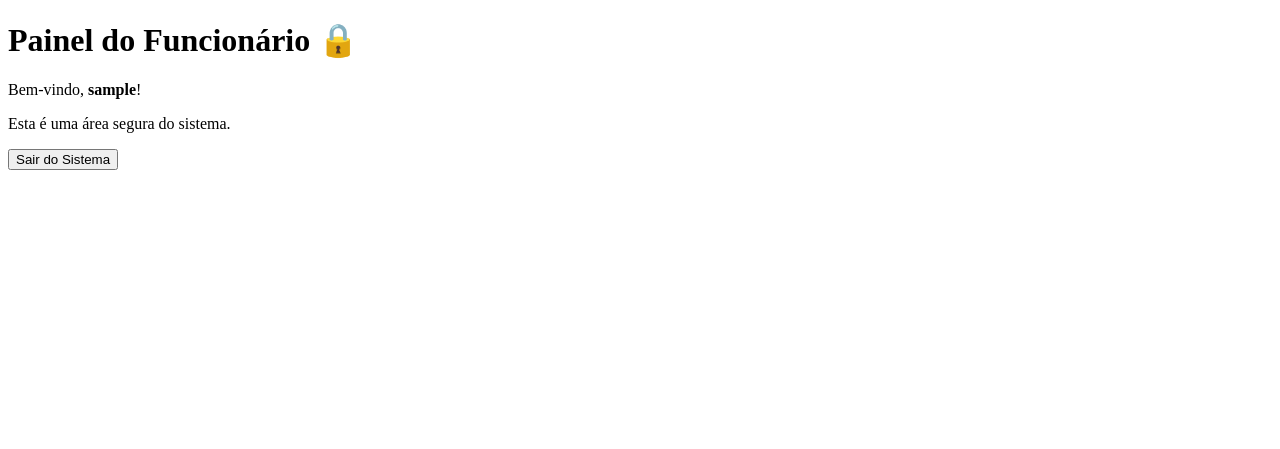
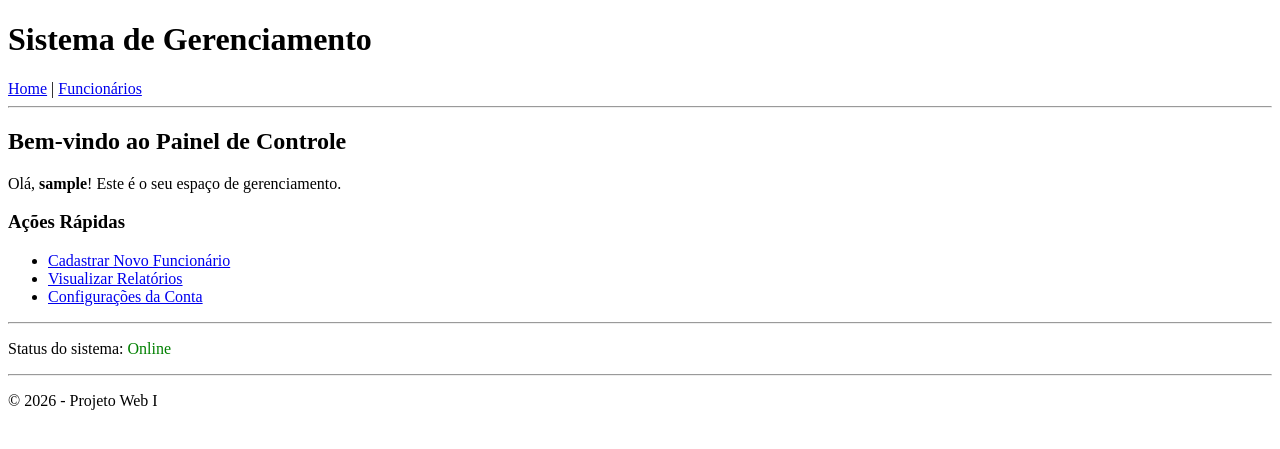
Before and after one commit to Guardian1980ofc/Sistema-de-Autenticao-Funcionrios, a Django app: page /painel/ in a window 1280 px wide. Shown: the top 449 px of the page. Run offline with Django 5.2, Linux system fonts and the light colour scheme; the visitor is signed in with stand-in values (Sample User, id 1).

Commit message:
Templates: Implementação de herança de templates com base.html no Painel e Login

```diff
--- a/core/settings.py
+++ b/core/settings.py
@@ -47,7 +47,7 @@ ROOT_URLCONF = 'core.urls'
 TEMPLATES = [
     {
         'BACKEND': 'django.template.backends.django.DjangoTemplates',
-        'DIRS': [],
+        'DIRS': [os.path.join(BASE_DIR, 'templates')],
         'APP_DIRS': True,
         'OPTIONS': {
             'context_processors': [
--- /dev/null
+++ b/funcionarios/templates/funcionarios/base.html
@@ -0,0 +1,32 @@
+<!DOCTYPE html>
+<html lang="pt-br">
+
+<head>
+    <meta charset="UTF-8">
+    <meta name="viewport" content="width=device-width, initial-scale=1.0">
+    <title>{% block title %}Sistema RH{% endblock %}</title>
+</head>
+
+<body>
+    <header>
+        <h1>Sistema de Gerenciamento</h1>
+        <nav>
+            <a href="#">Home</a> |
+            <a href="#">Funcionários</a>
+        </nav>
+    </header>
+
+    <hr>
+
+    <main>
+        {% block content %}
+        {% endblock %}
+    </main>
+
+    <hr>
+    <footer>
+        <p>&copy; 2026 - Projeto Web I</p>
+    </footer>
+</body>
+
+</html>
--- a/funcionarios/templates/funcionarios/painel.html
+++ b/funcionarios/templates/funcionarios/painel.html
@@ -1,19 +1,25 @@
-<!DOCTYPE html>
-<html>
+{% extends 'funcionarios/base.html' %}
 
-<head>
-    <title>Painel Restrito</title>
-</head>
+{% block title %}Painel de Controle{% endblock %}
 
-<body>
-    <h1>Painel do Funcionário 🔒</h1>
-    <p>Bem-vindo, <strong>{{ user.username }}</strong>!</p>
-    <p>Esta é uma área segura do sistema.</p>
+{% block content %}
+<div class="container">
+    <h2>Bem-vindo ao Painel de Controle</h2>
+    <p>Olá, <strong>{{ user.username }}</strong>! Este é o seu espaço de gerenciamento.</p>
 
-    <form action="{% url 'logout' %}" method="post">
-        {% csrf_token %}
-        <button type="submit">Sair do Sistema</button>
-    </form>
-</body>
+    <section class="acoes">
+        <h3>Ações Rápidas</h3>
+        <ul>
+            <li><a href="#">Cadastrar Novo Funcionário</a></li>
+            <li><a href="#">Visualizar Relatórios</a></li>
+            <li><a href="#">Configurações da Conta</a></li>
+        </ul>
+    </section>
 
-</html>
+    <hr>
+
+    <section class="status">
+        <p>Status do sistema: <span style="color: green;">Online</span></p>
+    </section>
+</div>
+{% endblock %}
```
Also changed, not shown: funcionarios/templates/funcionarios/login.html (+4 -9 lines).
